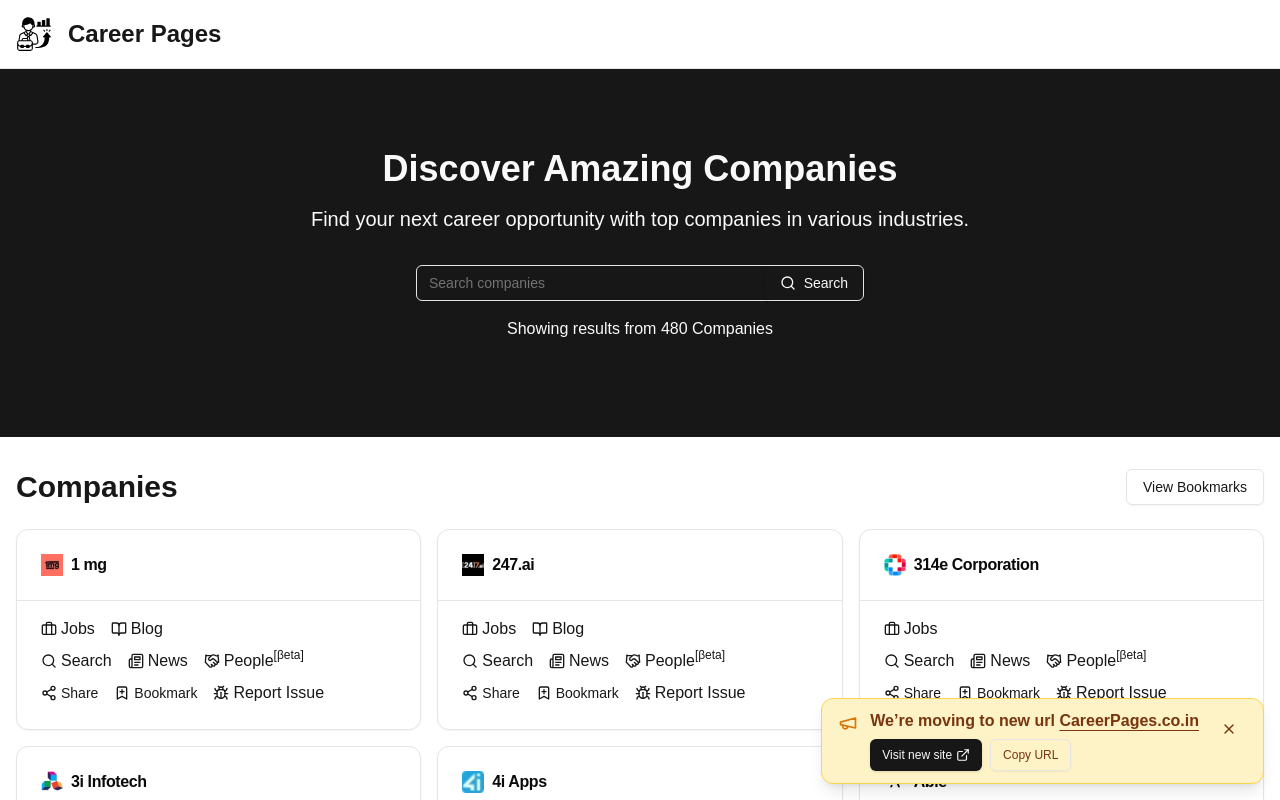
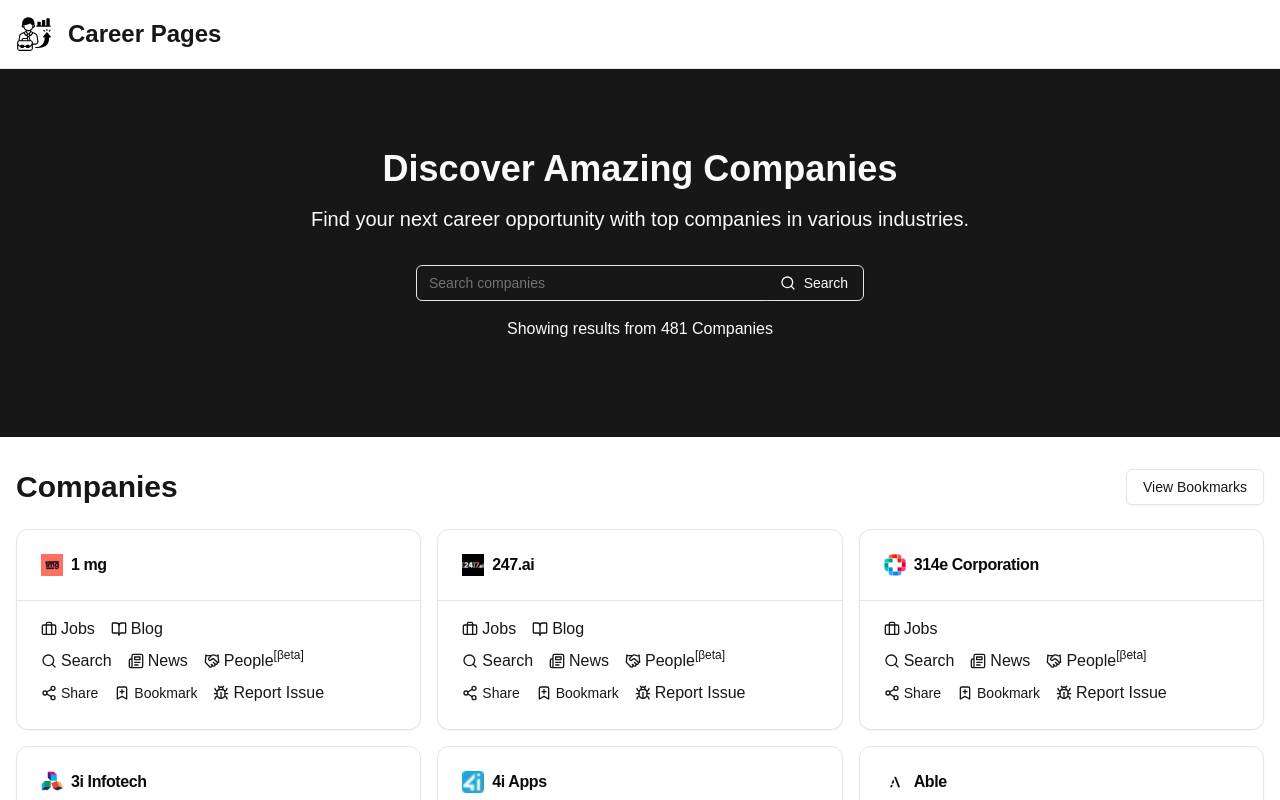
Before and after one commit to tusharv/career-pages-v2, a Next.js app: page / in a window 1280 px wide. Shown: the top 800 px of the page. Built offline with nearby package versions, Linux system fonts and the light colour scheme.

Commit message:
feat: added cursor (#20)
Co-authored-by: Tushar Vaghela <tushar.v@proximity.tech>

```diff
--- a/app/page.tsx
+++ b/app/page.tsx
@@ -90,7 +90,7 @@
   const { triggerEasterEgg, EasterEggComponent } = useEasterEgg()
   const [savedJobs, setSavedJobs] = useState<string[]>([]);
   const [viewMode, setViewMode] = useState('all');
-  const [showMoveBanner, setShowMoveBanner] = useState(true);
+  const [showMoveBanner, setShowMoveBanner] = useState(false);
   const [isMac, setIsMac] = useState(false);
   const [isOnNewDomain, setIsOnNewDomain] = useState(false);
   const reminderTimeoutRef = useRef<number | null>(null);
--- a/public/data.json
+++ b/public/data.json
@@ -1943,6 +1943,10 @@
     "name": "Peerlist",
     "url": "https://peerlist.io/company/peerlist/careers",
     "blog": "https://peerlist.io/blog"
+  },
+  {
+    "name": "Cursor",
+    "url": "https://cursor.com/careers",
+    "blog": "https://cursor.com/blog"
   }
-
 ]
```
Also changed, not shown: public/logo-cache/cursor.com.webp (added).
